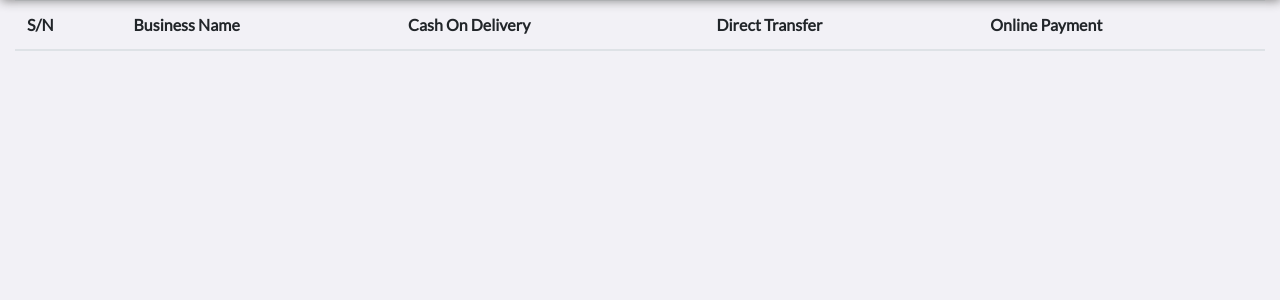
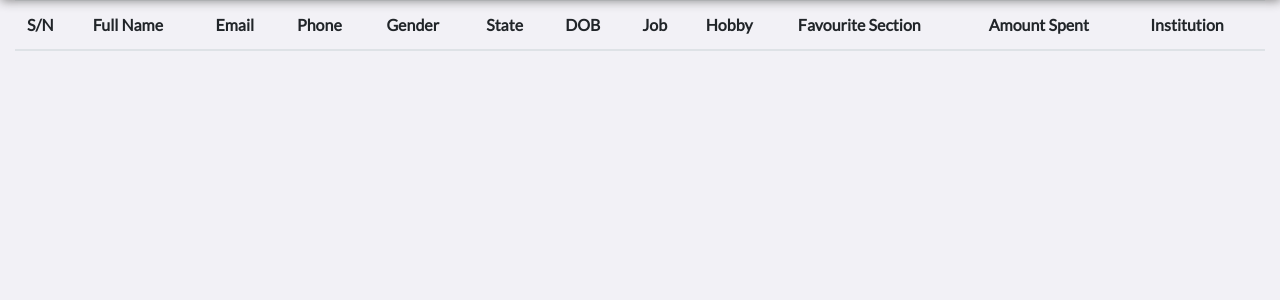
Before and after one commit to Jos33y/e-acez-website, a PHP site: page /staff/view-survey.php in a window 1280 px wide. Shown: the part 76-376 px from the top of the page. Run offline with PHP 8.4, Linux system fonts and the light colour scheme; data that the repository does not hold is empty; some libraries are stand-ins or nearby versions; some web fonts are replaced.

Commit message:
created survey page for ecommerce

```diff
--- a/staff/view-survey.php
+++ b/staff/view-survey.php
@@ -12,32 +12,53 @@ include('dbconn.php');
             <thead>
                 <tr>
                     <th>S/N</th>
-                    <th>Business Name</th>
-                    <th>Cash On Delivery</th>
-                    <th>Direct Transfer</th>
-                    <th>Online Payment</th>
+                    <th>Full Name</th>
+                    <th>Email</th>
+                    <th>Phone</th>
+                    <th>Gender</th>
+                    <th>State</th>
+                    <th>DOB</th>
+                    <th>Job</th>
+                    <th>Hobby</th>
+                    <th>Favourite Section</th>
+                    <th>Amount Spent</th>
+                    <th>Institution</th>
                 </tr>
             </thead>
             <tbody>
         <?php
         $i = 0;
-    $get_info = "select * from payment_survey";
+    $get_info = "select * from ecommercesurvey";
     $run_info = mysqli_query($con, $get_info);
     while ($row = mysqli_fetch_array($run_info)){
-        $b_name = $row['business_name'];
-        $cash = $row['cash_on_delivery'];
-        $transfer = $row['direct_transfer'];
-        $paystack =  $row['online_payment'];
+        $name = $row['fullname'];
+        $email = $row['email'];
+        $phone = $row['phoneno'];
+        $gender =  $row['gender'];
+        $state = $row['state'];
+        $dob = $row['dob'];
+        $job = $row['job'];
+        $hobby = $row['hobby'];
+        $section = $row['section'];
+        $amt = $row['amount'];
+        $uni = $row['university'];
 
         $i++;
         ?>
 
                 <tr>
                     <td><?php echo $i;?></td>
-                    <td><?php echo $b_name;?></td>
-                    <td><?php echo $cash;?></td>
-                    <td><?php echo $transfer;?></td>
-                    <td><?php echo $paystack;?></td>
+                    <td><?php echo $name;?></td>
+                    <td><?php echo $email;?></td>
+                    <td><?php echo $phone;?></td>
+                    <td><?php echo $gender;?></td>
+                    <td><?php echo $state;?></td>
+                    <td><?php echo $dob;?></td>
+                    <td><?php echo $job;?></td>
+                    <td><?php echo $hobby;?></td>
+                    <td><?php echo $section;?></td>
+                    <td><?php echo $amt;?></td>
+                    <td><?php echo $uni;?></td>
                 </tr>
                 <?php
 }
```
Also changed, not shown: ecommerce-survey.php (added, +197 -0 lines), payment-survey.php (deleted, +0 -115 lines).
